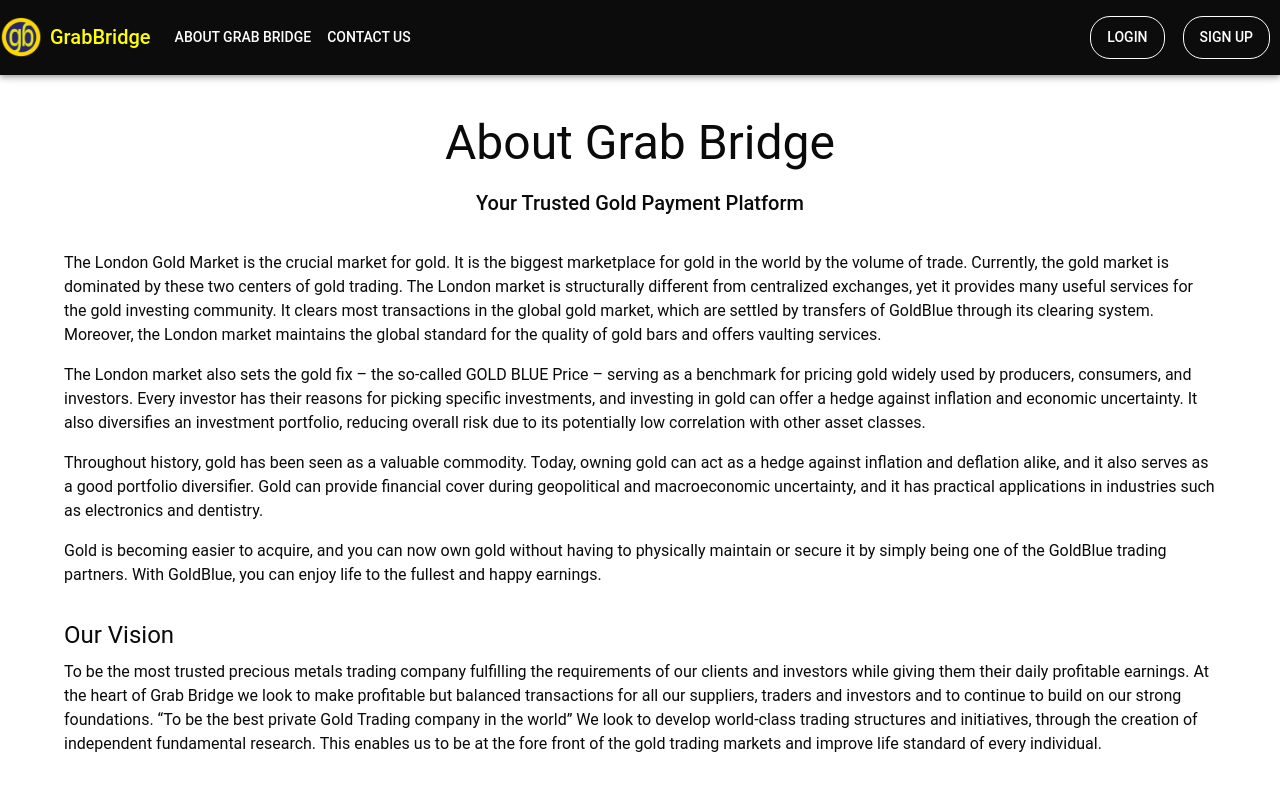
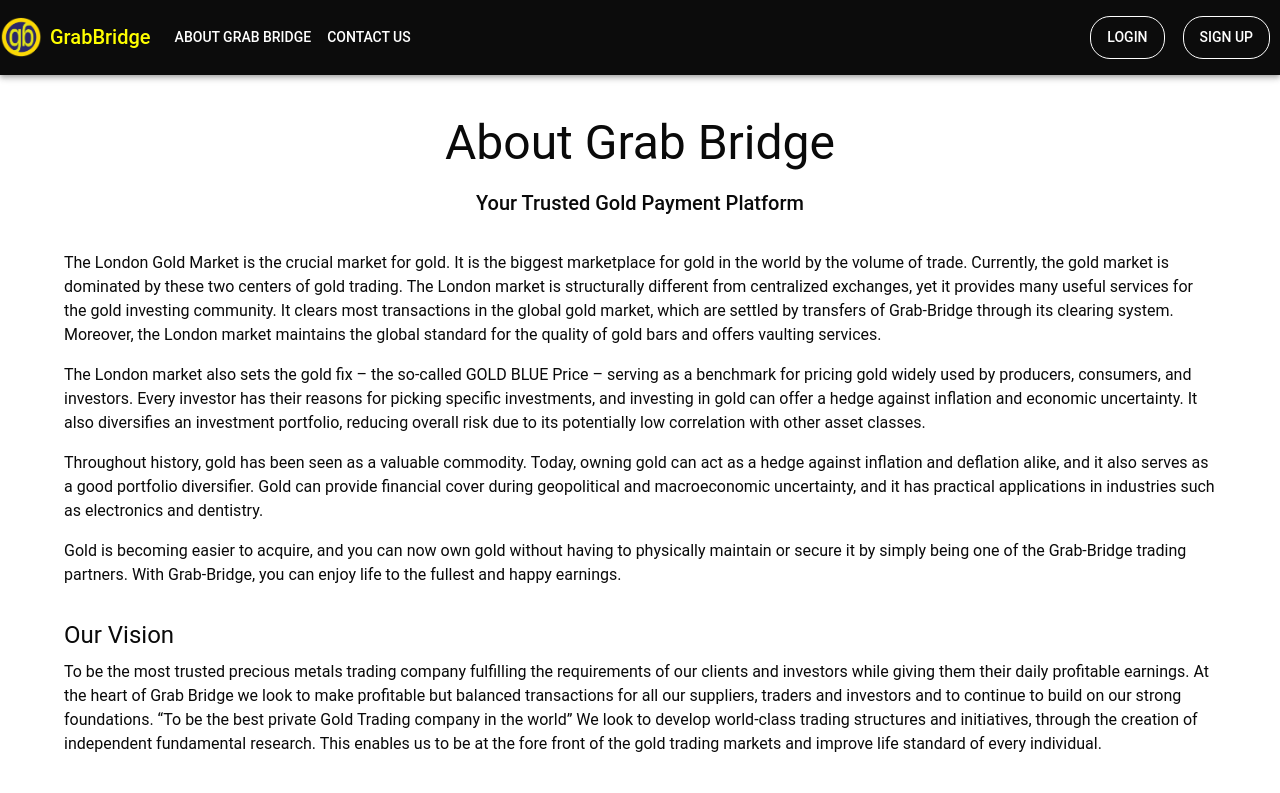
Before and after one commit to JohnDakultor/goldblue-frontend, a React (Vite) app: page /about in a window 1280 px wide. Shown: the top 793 px of the page. Built offline with nearby package versions, Linux system fonts and the light colour scheme.

Commit message:
about page goldblue was removed

```diff
--- a/src/pages/AboutPage.jsx
+++ b/src/pages/AboutPage.jsx
@@ -17,7 +17,7 @@
                 </Typography>
                 <Box sx={{ mt: 4 }}>
                     <Typography variant="body1" paragraph>
-                        The London Gold Market is the crucial market for gold. It is the biggest marketplace for gold in the world by the volume of trade. Currently, the gold market is dominated by these two centers of gold trading. The London market is structurally different from centralized exchanges, yet it provides many useful services for the gold investing community. It clears most transactions in the global gold market, which are settled by transfers of GoldBlue through its clearing system. Moreover, the London market maintains the global standard for the quality of gold bars and offers vaulting services.
+                        The London Gold Market is the crucial market for gold. It is the biggest marketplace for gold in the world by the volume of trade. Currently, the gold market is dominated by these two centers of gold trading. The London market is structurally different from centralized exchanges, yet it provides many useful services for the gold investing community. It clears most transactions in the global gold market, which are settled by transfers of Grab-Bridge through its clearing system. Moreover, the London market maintains the global standard for the quality of gold bars and offers vaulting services.
                     </Typography>
                     <Typography variant="body1" paragraph>
                         The London market also sets the gold fix – the so-called GOLD BLUE Price – serving as a benchmark for pricing gold widely used by producers, consumers, and investors. Every investor has their reasons for picking specific investments, and investing in gold can offer a hedge against inflation and economic uncertainty. It also diversifies an investment portfolio, reducing overall risk due to its potentially low correlation with other asset classes.
@@ -26,7 +26,7 @@
                         Throughout history, gold has been seen as a valuable commodity. Today, owning gold can act as a hedge against inflation and deflation alike, and it also serves as a good portfolio diversifier. Gold can provide financial cover during geopolitical and macroeconomic uncertainty, and it has practical applications in industries such as electronics and dentistry.
                     </Typography>
                     <Typography variant="body1" paragraph>
-                        Gold is becoming easier to acquire, and you can now own gold without having to physically maintain or secure it by simply being one of the GoldBlue trading partners. With GoldBlue, you can enjoy life to the fullest and happy earnings.
+                        Gold is becoming easier to acquire, and you can now own gold without having to physically maintain or secure it by simply being one of the Grab-Bridge trading partners. With Grab-Bridge, you can enjoy life to the fullest and happy earnings.
                     </Typography>
 
                     {/* Mission and Vision sections retained as requested */}
```
